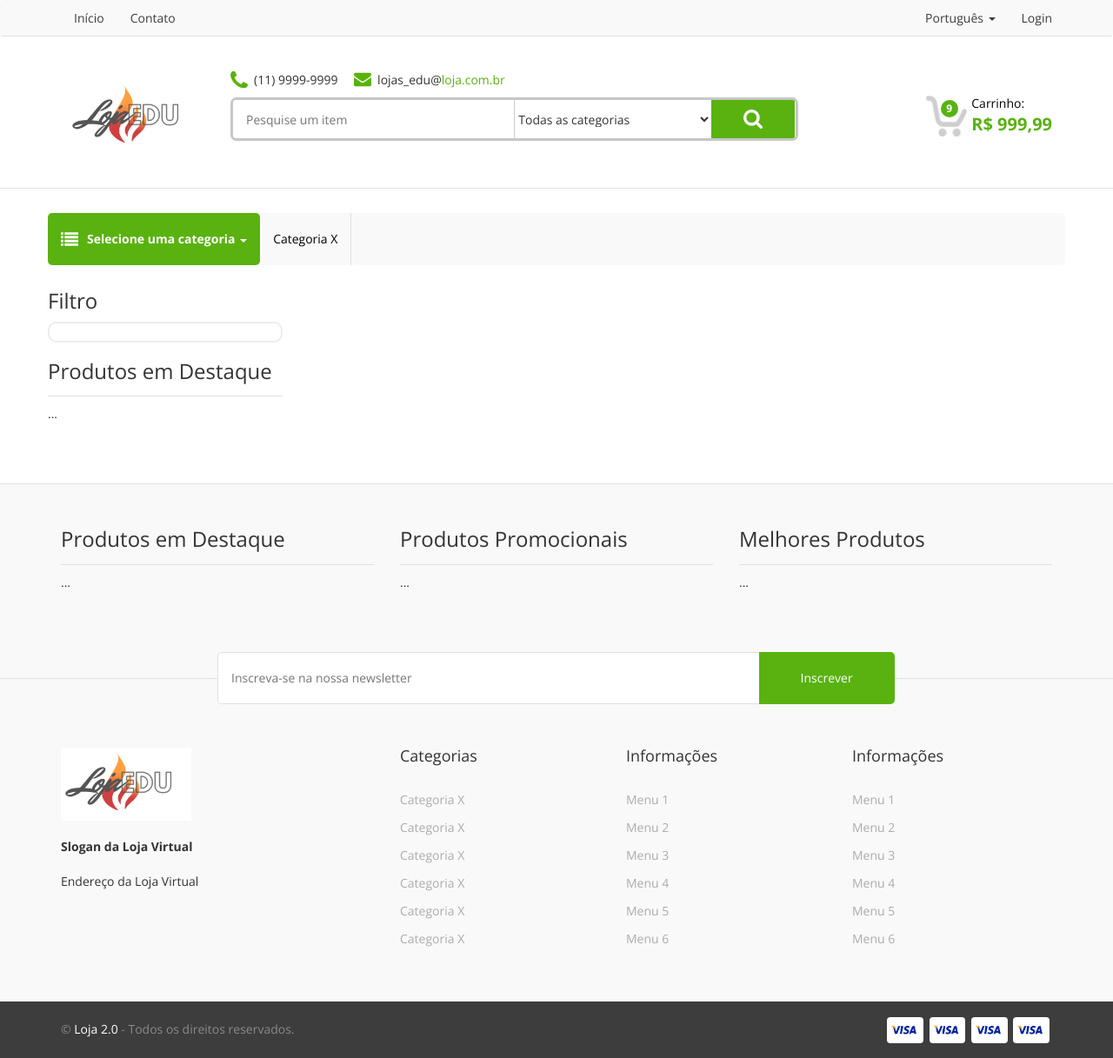
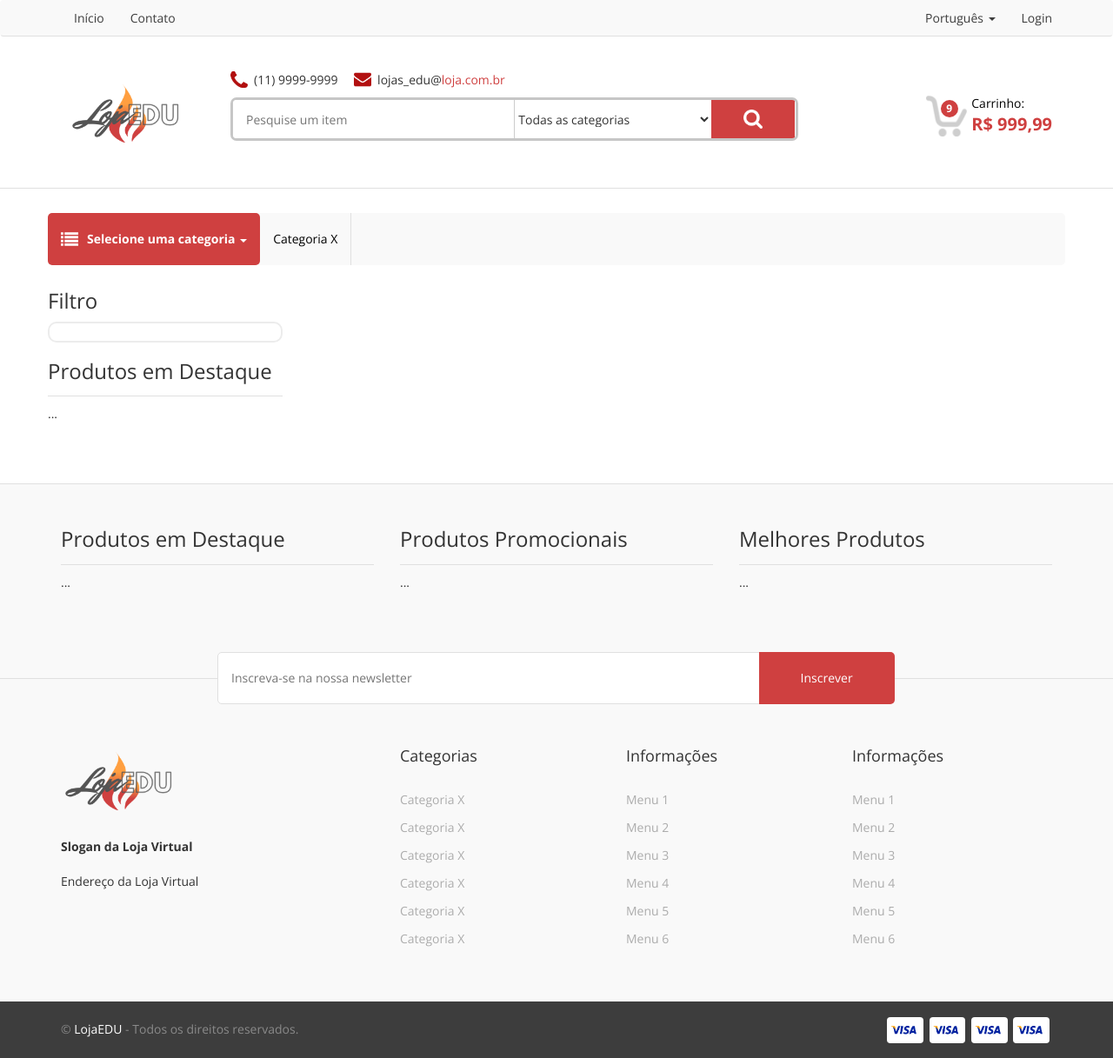
Before and after one commit to Eduardokpv/LojaEDU, a PHP site: page /LojaEDU/ in a window 1280 px wide. Shown: the whole page at 87% size. Run offline with PHP 8.4, Linux system fonts and the light colour scheme; data that the repository does not hold is empty; some libraries are stand-ins or nearby versions.

Commit message:
change19

```diff
--- a/assets/css/style.css
+++ b/assets/css/style.css
@@ -23,7 +23,7 @@ body {
 .topnav .nav > li > a:hover,
 .dropdown.open .dropdown-toggle {
     background: none;
-    color: #59b210;
+    color: #cf4040;
 }
 
 header {
@@ -63,7 +63,7 @@ header {
 }
 
 .head_email span {
-    color: #59b210;
+    color: #cf4040;
 }
 
 .search_area {
@@ -103,7 +103,7 @@ header {
     width: 15%;
     height: 44px;
     float: left;
-    background-color: #59b210;
+    background-color: #cf4040;
     background-image: url('../images/search.png');
     background-size: auto 50%;
     background-repeat: no-repeat;
@@ -134,7 +134,7 @@ header {
 }
 
 .carttotal span {
-    color: #59b210;
+    color: #cf4040;
     font-size: 20px;
     font-weight: bold;
 }
@@ -147,7 +147,7 @@ header {
     color: #FFF;
     font-weight: bold;
     font-size: 12px;
-    background-color: #59b210;
+    background-color: #cf4040;
     border-radius: 10px;
 }
 
@@ -178,7 +178,7 @@ header {
 }
 
 .categoryarea .dropdown {
-    background-color: #59b210;
+    background-color: #cf4040;
     border-radius: 5px;
 }
 
@@ -195,7 +195,7 @@ header {
 
 .categoryarea .nav > li.dropdown > a:focus,
 .categoryarea .nav > li.dropdown > a:hover {
-    background-color: #59b210;
+    background-color: #cf4040;
     border-radius: 5px;
 }
 
@@ -281,11 +281,11 @@ footer {
     border-radius: 0 5px 5px 0;
     margin-left: -5px;
     color: #FFF;
-    background-color: #59b210;
+    background-color: #cf4040;
 }
 
 .subarea input[type=submit]:hover {
-    background-color: #60c011;
+    background-color: #ff9e42;
 }
 
 footer h3 {
@@ -305,7 +305,7 @@ footer h3 {
 }
 
 .linkgroups a:hover {
-    color: #59b210;
+    color: #cf4040;
 }
 
 .linkgroups ul,
@@ -353,7 +353,7 @@ footer h3 {
 
 .product_name {
     font-weight: bold;
-    color: #0000FF;
+    color: #4169E1;
 }
 
 .product_brand {
@@ -397,13 +397,13 @@ footer h3 {
 }
 
 .product_tag_red {
-    background-color: #FF0000;
+    background-color: #cf4040;
 }
 
 .product_tag_green {
-    background-color: #00FF00;
+    background-color: #7CFC00;
 }
 
 .product_tag_blue {
-    background-color: #0000FF;
+    background-color: #4169E1;
 }
--- a/views/template.php
+++ b/views/template.php
@@ -198,7 +198,7 @@
         <div class="copyright">
             <div class="container">
                 <div class="row">
-                    <div class="col-sm-6">© <span>Loja 2.0</span> - <?php $this->lang->get('ALLRIGHTRESERVED'); ?>.</div>
+                    <div class="col-sm-6">© <span>LojaEDU</span> - <?php $this->lang->get('ALLRIGHTRESERVED'); ?>.</div>
                     <div class="col-sm-6">
                         <div class="payments">
                             <img src="<?php echo BASE_URL; ?>assets/images/visa.png" />
```
Also changed, not shown: assets/images/logo.png, assets/images/mail.png, assets/images/phone.png.
